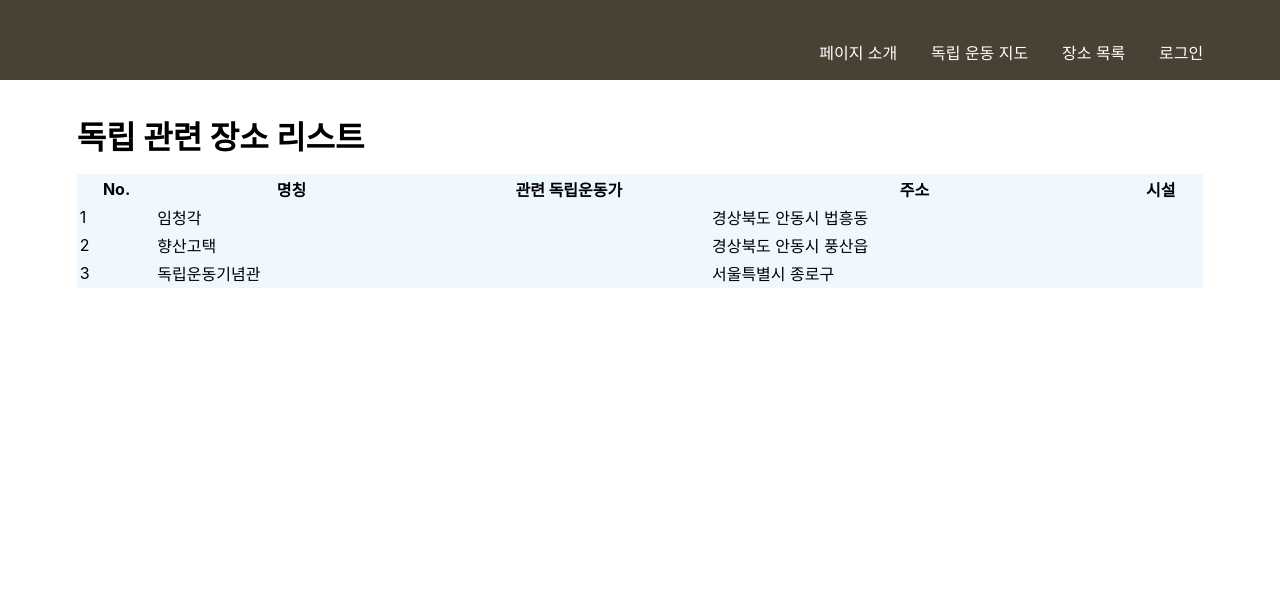
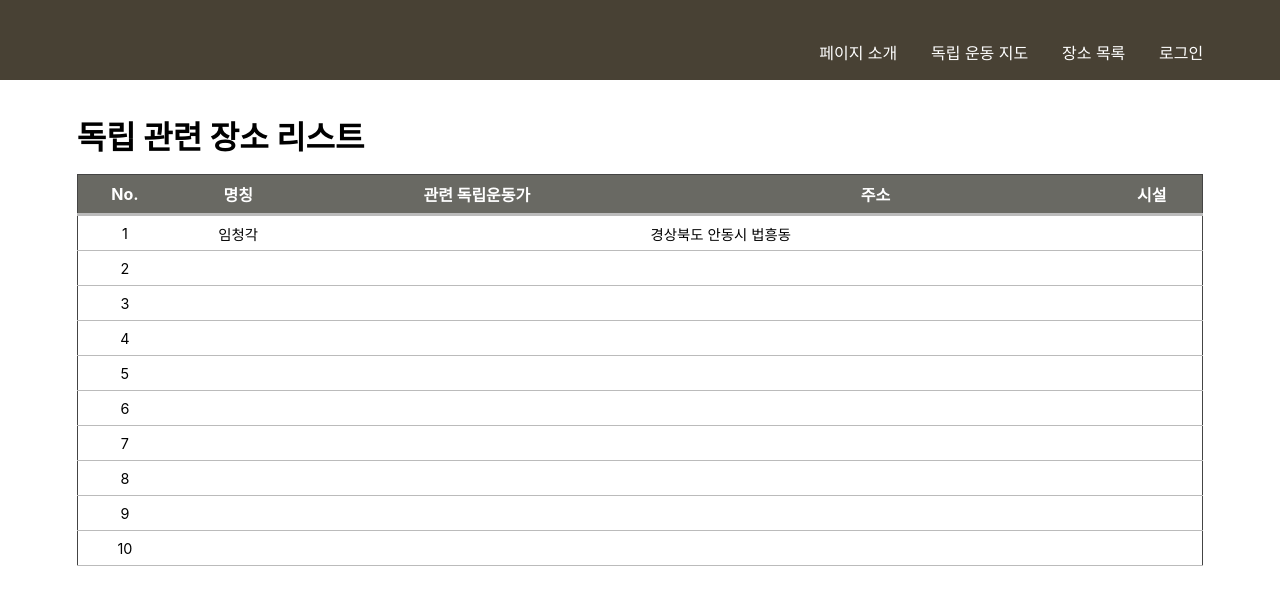
Before and after one commit to Radian06/Parakho-front, a React (Create React App) app: page /location-list in a window 1280 px wide. Shown: the top 592 px of the page. Built offline with nearby package versions, Linux system fonts and the light colour scheme; a web font is replaced by a local one.

Commit message:
⚡️ :: 장소 목록 표 생성

```diff
--- a/src/data/locationData.js
+++ b/src/data/locationData.js
@@ -2,22 +2,81 @@ export const locationData = [
   {
     id: 1,
     name: "임청각",
-    description: "안동시 법흥동에 있는 독립운동가 이상룡 선생의 생가입니다.",
+    relatedPerson: "",
     address: "경상북도 안동시 법흥동",
+    facility: "" ,
     position: [36.5652131, 128.7448513],
   },
   {
     id: 2,
-    name: "향산고택",
-    description: "조선 후기 전통 한옥으로, 안동시 풍산읍에 위치한 고택입니다.",
-    address: "경상북도 안동시 풍산읍",
-    position: [36.6222, 128.8565],
+    name: "",
+    relatedPerson: "",
+    address: "",
+    facility: "" ,
+    position: [, ],
   },
   {
     id: 3,
-    name: "독립운동기념관",
-    description: "독립운동가 관련 자료를 전시한 기념관입니다.",
-    address: "서울특별시 종로구",
-    position: [37.572, 126.979],
+    name: "",
+    relatedPerson: "",
+    address: "",
+    facility: "" ,
+    position: [, ],
   },
-];
+  {
+    id: 4,
+    name: "",
+    relatedPerson: "",
+    address: "",
+    facility: "" ,
+    position: [, ],
+  },
+  {
+    id: 5,
+    name: "",
+    relatedPerson: "",
+    address: "",
+    facility: "" ,
+    position: [, ],
+  },
+  {
+    id: 6,
+    name: "",
+    relatedPerson: "",
+    address: "",
+    facility: "" ,
+    position: [, ],
+  },
+  {
+    id: 7,
+    name: "",
+    relatedPerson: "",
+    address: "",
+    facility: "" ,
+    position: [, ],
+  },
+  {
+    id: 8,
+    name: "",
+    relatedPerson: "",
+    address: "",
+    facility: "" ,
+    position: [, ],
+  },
+  {
+    id: 9,
+    name: "",
+    relatedPerson: "",
+    address: "",
+    facility: "" ,
+    position: [, ],
+  },
+  {
+    id: 10,
+    name: "",
+    relatedPerson: "",
+    address: "",
+    facility: "" ,
+    position: [, ],
+  },
+]
--- a/src/styles/LocationList.css
+++ b/src/styles/LocationList.css
@@ -15,12 +15,37 @@
 .LocationList_listBox {
   width: 88vw;
   height: auto;
-
-    background-color: antiquewhite;
 }
 
 .LocationList_table {
   width: 88vw;
 
-    background-color: aliceblue;
+  border: 0.2vh solid #444;
+  border-collapse: collapse;
 }
+
+.LocationList_table th {
+  height: 4.5vh;
+
+  background-color: #696963;
+  border-bottom: 0.4vh solid #bbb;
+  font-size: 2vh;
+  color: white;
+}
+
+.LocationList_table td {
+  height: 4vh;
+
+  border-bottom: 0.2vh solid #bbb;
+  font-size: 1.8vh;
+}
+
+.LocationList_table td:first-child,
+.LocationList_table td:nth-child(2),
+.LocationList_table td:nth-child(3) {
+  text-align: center;
+}
+
+.LocationList_table tr:hover {
+  background-color: #fafafa;
+}
```
Lines whose indentation alone changed are shown as unchanged.
